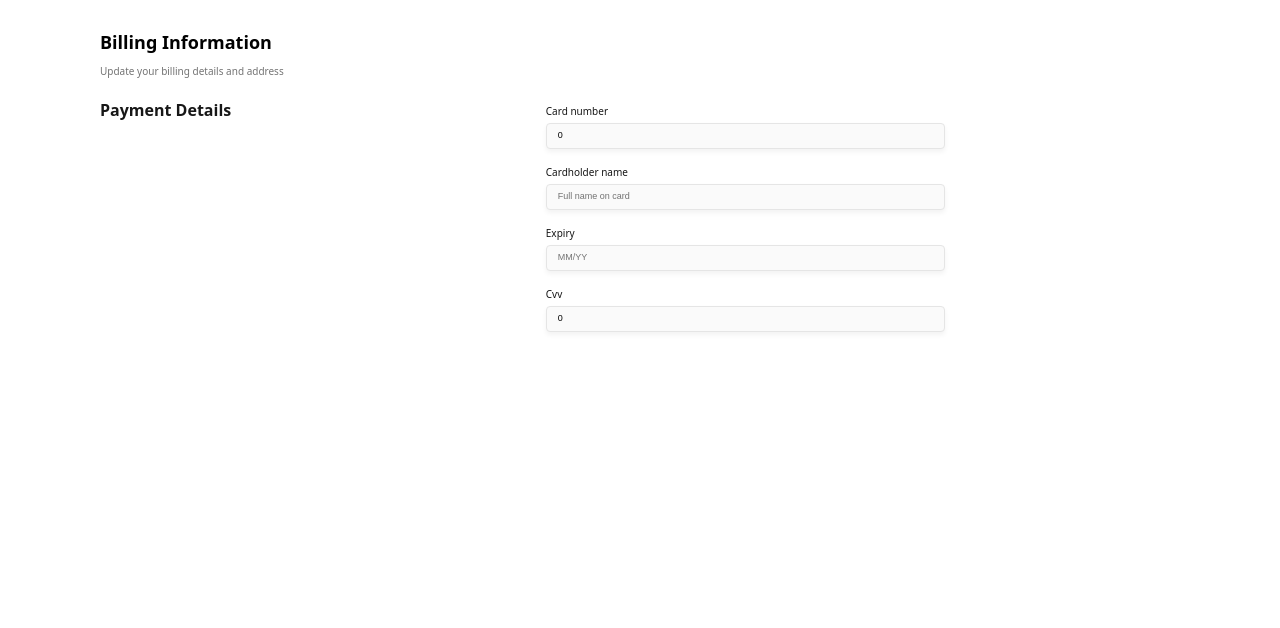
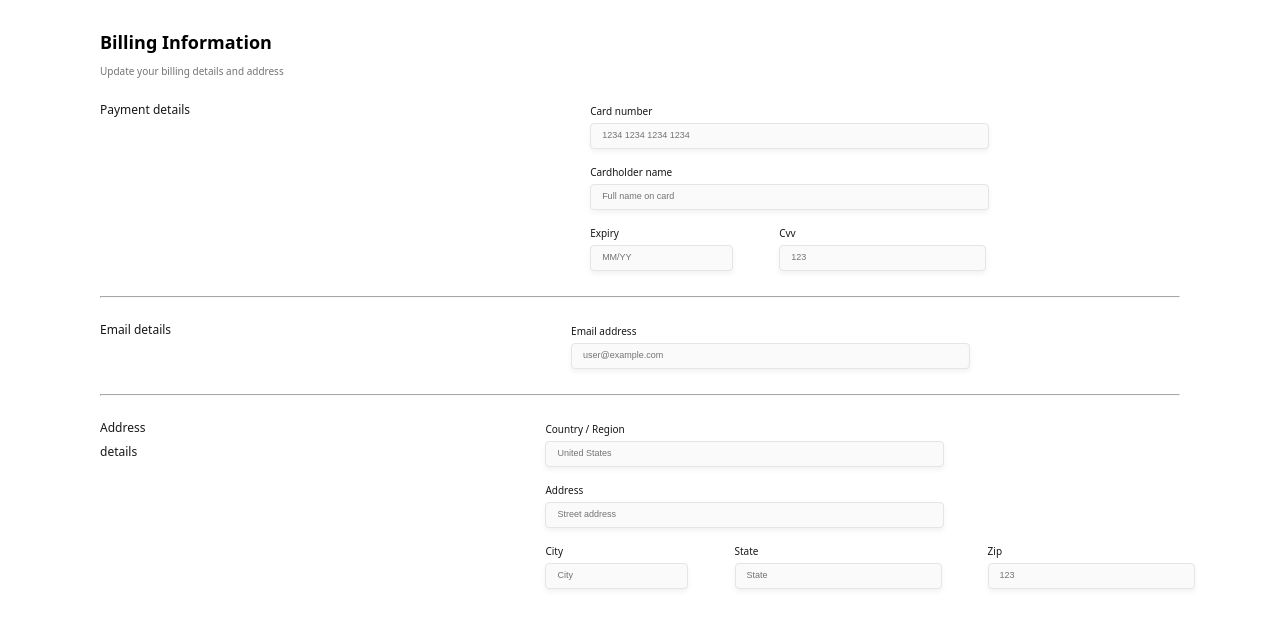
Before and after one commit to ShahriarSaleque/billingSection, a React (Create React App) app: page / in a window 1280 px wide. Shown: the top 628 px of the page. Built offline with nearby package versions, Linux system fonts and the light colour scheme.

Commit message:
add other sections , code refactor

```diff
--- a/src/App.css
+++ b/src/App.css
@@ -14,3 +14,10 @@
     'Helvetica Neue',
     sans-serif;
 }
+
+.horizontal-rule {
+  hr {
+    border-color: #fafafa;
+    margin: 15px 0;
+  }
+}
--- a/src/App.tsx
+++ b/src/App.tsx
@@ -2,12 +2,50 @@ import React from 'react';
 import './App.css';
 import HeaderComponent from './components/HeaderComponent/HeaderComponent';
 import PaymentDetails from './components/PaymentDetailsComponent/PaymentDetails';
+import AddressDetails from './components/AddressDetailsComponent/AddressDetails';
+import EmailDetails from './components/EmailDetailsComponent/EmailDetails';
+import { Form, Formik } from 'formik';
+import * as Yup from 'yup';
+
+const billingValidationSchema = Yup.object().shape({});
 
 function App() {
   return (
     <div className="container">
       <HeaderComponent />
-      <PaymentDetails />
+
+      <Formik
+        initialValues={{
+          cardNumber: '',
+          cardHolderName: '',
+          expiryDate: '',
+          cvv: '',
+          email: '',
+          country: '',
+        }}
+        validationSchema={billingValidationSchema}
+        onSubmit={(values) => {
+          console.log('values', values);
+        }}
+      >
+        {({ errors, touched }) => (
+          <Form>
+            <PaymentDetails errors={errors} touched={touched} />
+
+            <div className="horizontal-rule">
+              <hr />
+            </div>
+
+            <EmailDetails errors={errors} touched={touched} />
+
+            <div className="horizontal-rule">
+              <hr />
+            </div>
+
+            <AddressDetails errors={errors} touched={touched} />
+          </Form>
+        )}
+      </Formik>
     </div>
   );
 }
--- /dev/null
+++ b/src/components/AddressDetailsComponent/AddressDetails.tsx
@@ -0,0 +1,21 @@
+import React from 'react';
+import styles from '../PaymentDetailsComponent/PaymentDetailsContainer.module.scss';
+import AddressDetailsForm from './AddressDetailsForm';
+
+const AddressDetails = ({ errors, touched }: AddressDetailsProps) => {
+  return (
+    <div className={styles['container']}>
+      <div className={styles['header']}>Address details</div>
+      <div className={styles['form-container']}>
+        <AddressDetailsForm errors={errors} touched={touched} />
+      </div>
+    </div>
+  );
+};
+
+export default AddressDetails;
+
+type AddressDetailsProps = {
+  errors: any;
+  touched: any;
+};
--- /dev/null
+++ b/src/components/AddressDetailsComponent/AddressDetailsForm.tsx
@@ -0,0 +1,71 @@
+import React from 'react';
+import { Field } from 'formik';
+import styles from '../PaymentDetailsComponent/PaymentDetailsContainer.module.scss';
+
+const AddressDetailsForm = ({ errors, touched }: AddressDetailsFormProps) => {
+  return (
+    <>
+      <div className={styles['input-component']}>
+        <div>
+          <label htmlFor="country">Country / Region</label>
+        </div>
+        <div>
+          <Field name="country" placeholder="United States" />
+        </div>
+        {errors.country && touched.country ? <div>{errors.country}</div> : null}
+      </div>
+
+      <div className={styles['input-component']}>
+        <div>
+          <label htmlFor="address">Address</label>
+        </div>
+        <div>
+          <Field name="address" placeholder="Street address" />
+        </div>
+
+        {errors.address && touched.address ? <div>{errors.address}</div> : null}
+      </div>
+
+      <div className={styles['expiry-cvv-container']}>
+        <div className={styles['input-component']}>
+          <div>
+            <label htmlFor="city">City</label>
+          </div>
+          <div className={styles['expiry-input']}>
+            <Field name="city" placeholder="City" />
+          </div>
+          {errors.city && touched.city ? <div>{errors.city}</div> : null}
+        </div>
+
+        <div className={styles['input-component']}>
+          <div>
+            {' '}
+            <label htmlFor="state">State</label>
+          </div>
+          <div className={styles['cvv-input']}>
+            <Field name="state" placeholder="State" />
+          </div>
+          {errors.state && touched.state ? <div>{errors.state}</div> : null}
+        </div>
+
+        <div className={styles['input-component']}>
+          <div>
+            {' '}
+            <label htmlFor="zip">Zip</label>
+          </div>
+          <div className={styles['cvv-input']}>
+            <Field name="zip" placeholder="123" />
+          </div>
+          {errors.zip && touched.zip ? <div>{errors.zip}</div> : null}
+        </div>
+      </div>
+    </>
+  );
+};
+
+type AddressDetailsFormProps = {
+  errors: any;
+  touched: any;
+};
+
+export default AddressDetailsForm;
--- /dev/null
+++ b/src/components/EmailDetailsComponent/EmailDetails.tsx
@@ -0,0 +1,29 @@
+import React from 'react';
+import styles from '../PaymentDetailsComponent/PaymentDetailsContainer.module.scss';
+import { Field } from 'formik';
+
+const EmailDetails = ({ errors, touched }: EmailDetailsProps) => {
+  return (
+    <div className={styles['container']}>
+      <div className={styles['header']}>Email details</div>
+      <div className={styles['form-container']}>
+        <div className={styles['input-component']}>
+          <div>
+            <label htmlFor="email">Email address</label>
+          </div>
+          <div>
+            <Field name="email" placeholder="user@example.com" />
+          </div>
+          {errors.email && touched.email ? <div>{errors.email}</div> : null}
+        </div>
+      </div>
+    </div>
+  );
+};
+
+type EmailDetailsProps = {
+  errors: any;
+  touched: any;
+};
+
+export default EmailDetails;
--- a/src/components/PaymentDetailsComponent/PaymentDetails.tsx
+++ b/src/components/PaymentDetailsComponent/PaymentDetails.tsx
@@ -2,15 +2,20 @@ import React from 'react';
 import styles from './PaymentDetailsContainer.module.scss';
 import PaymentForm from './PaymentForm';
 
-const PaymentDetails = () => {
+const PaymentDetails = ({ errors, touched }: PaymentDetailsProps) => {
   return (
     <div className={styles['container']}>
-      <div className={styles['header']}>Payment Details</div>
+      <div className={styles['header']}>Payment details</div>
       <div className={styles['form-container']}>
-        <PaymentForm />
+        <PaymentForm errors={errors} touched={touched} />
       </div>
     </div>
   );
 };
 
 export default PaymentDetails;
+
+type PaymentDetailsProps = {
+  errors: any;
+  touched: any;
+};
--- a/src/components/PaymentDetailsComponent/PaymentDetailsContainer.module.scss
+++ b/src/components/PaymentDetailsComponent/PaymentDetailsContainer.module.scss
@@ -1,16 +1,14 @@
 .container {
   display: flex;
   margin-top: 20px;
-  width: 66vw;
-  justify-content: space-between;
+  gap: 400px;
 }
 
 .header {
-  font-weight: 600;
-  font-size: 16px;
+  font-weight: 500;
+  font-size: 12px;
   line-height: 24px;
   color: #171717;
-  font-weight: 700;
 }
 
 .input-component {
@@ -39,11 +37,25 @@
       font-size: 9px;
     }
 
-    &:focus {
-      border-color: red !important;
+    &:focus-visible {
+      outline: none;
     }
   }
 }
 
 .expiry-cvv-container {
+  display: flex;
+  gap: 3.6vw;
+
+  .expiry-input {
+    input {
+      width: 10vw !important;
+    }
+  }
+
+  .cvv-input {
+    input {
+      width: 15vw !important;
+    }
+  }
 }
--- a/src/components/PaymentDetailsComponent/PaymentForm.tsx
+++ b/src/components/PaymentDetailsComponent/PaymentForm.tsx
@@ -1,36 +1,16 @@
 import React from 'react';
-import { Field, Form, Formik } from 'formik';
-import * as Yup from 'yup';
+import { Field } from 'formik';
 import styles from './PaymentDetailsContainer.module.scss';
 
-const PaymentSchema = Yup.object().shape({});
-
-const PaymentForm = () => {
+const PaymentForm = ({ errors, touched }: PaymentFormProps) => {
   return (
-    <Formik
-      initialValues={{
-        cardNumber: 0,
-        cardHolderName: '',
-        expiryDate: '',
-        cvv: 0,
-      }}
-      validationSchema={PaymentSchema}
-      onSubmit={(values) => {
-        console.log('values', values);
-      }}
-    >
-      {({ errors, touched }) => (
-        <Form>
+    <>
       <div className={styles['input-component']}>
         <div>
           <label htmlFor="cardNumber">Card number</label>
         </div>
         <div>
-              <Field
-                name="cardNumber"
-                type="number"
-                placeholder="1234 1234 1234 1234"
-              />
+          <Field name="cardNumber" placeholder="1234 1234 1234 1234" />
         </div>
         {errors.cardNumber && touched.cardNumber ? (
           <div>{errors.cardNumber}</div>
@@ -55,7 +35,7 @@ const PaymentForm = () => {
           <div>
             <label htmlFor="expiryDate">Expiry</label>
           </div>
-              <div>
+          <div className={styles['expiry-input']}>
             <Field name="expiryDate" placeholder="MM/YY" />
           </div>
           {errors.expiryDate && touched.expiryDate ? (
@@ -68,16 +48,19 @@ const PaymentForm = () => {
             {' '}
             <label htmlFor="cvv">Cvv</label>
           </div>
-              <div>
+          <div className={styles['cvv-input']}>
             <Field name="cvv" placeholder="123" />
           </div>
           {errors.cvv && touched.cvv ? <div>{errors.cvv}</div> : null}
         </div>
       </div>
-        </Form>
-      )}
-    </Formik>
+    </>
   );
 };
 
+type PaymentFormProps = {
+  errors: any;
+  touched: any;
+};
+
 export default PaymentForm;
```
Lines whose indentation alone changed are shown as unchanged.
